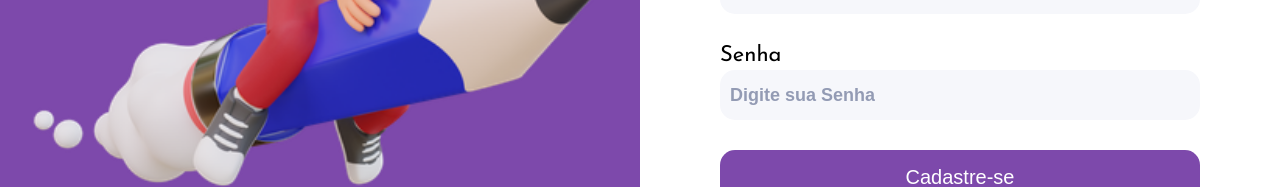
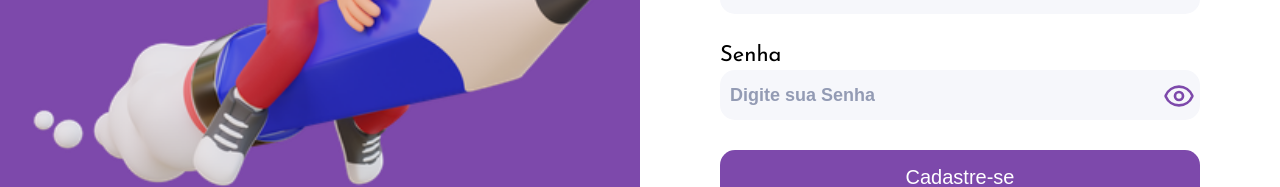
Before and after one commit to DevVitorlevi/Thinker, a React (Vite) app in the folder frontend/: page /register in a window 1280 px wide. Shown: the part 459-646 px from the top of the page. Built offline with nearby package versions, Linux system fonts and the light colour scheme.

Commit message:
Feita o Olho

```diff
--- a/frontend/src/pages/auth/Register.tsx
+++ b/frontend/src/pages/auth/Register.tsx
@@ -1,5 +1,5 @@
 
-import { use, useRef, useState } from 'react'
+import React, { ChangeEvent, useRef, useState } from 'react'
 import image1 from '../../assets/image2.png'
 import image2 from '../../assets/image1.png'
 import { Container, Imagediv, Formdiv, Divider, Text, Form, Auth } from '../../styles/Form'
@@ -9,6 +9,32 @@ import { Link } from 'react-router-dom'
 
 const Register = () => {
     const [open, setopen] = useState(false)
+    const inputPass = useRef<HTMLInputElement>(null)
+
+    const toggleEye = () => {
+        if (!inputPass.current) return;
+        inputPass.current.type = open ? "password" : "text";
+        setopen(!open);
+    }
+
+    const [Formdata, setFormdata] = useState({
+        name: '',
+        email: '',
+        senha: ''
+    })
+
+    const handleSubmit = (e: React.FormEvent<HTMLFormElement>) => {
+        e.preventDefault()
+
+        setFormdata({ name: '', email: '', senha: '' })
+
+    }
+    const handleChange = (e: React.ChangeEvent<HTMLInputElement>) => {
+        const { name, value } = e.target
+        setFormdata(prevData => (
+            { ...prevData, [name]: value }
+        ))
+    }
     return (
         <>
             <Container>
@@ -30,16 +56,17 @@ const Register = () => {
                         <Text>ou com e-mail</Text>
                     </Divider>
                     <Form>
-                        <form>
+                        <form onSubmit={handleSubmit}>
                             <div className="inputs">
                                 <p> Nome do Usuário </p>
                                 <input
                                     type="text"
-
                                     name='name'
+                                    value={Formdata.name}
                                     className='input'
                                     placeholder='Seu Nome'
                                     required
+                                    onChange={handleChange}
                                 />
 
                             </div>
@@ -50,8 +77,15 @@ const Register = () => {
                             </div>
                             <div className="inputs">
                                 <p>Senha</p>
-                                <input type="password"
-                                    placeholder='Digite sua Senha' className='input' />
+                                <input type={open ? 'password' : 'text'}
+                                    placeholder='Digite sua Senha' className='input'
+                                    ref={inputPass}
+                                />
+                                <span onClick={toggleEye}>
+
+                                    {open ? <EyeClosed className="eye-c" /> : <Eye className="eye" />}
+                                </span>
+
                             </div>
                             <button type="submit">Cadastre-se</button>
                             <Link to='/login' target='_blank' id='link'>Já Possui Conta? Entre</Link>
```
